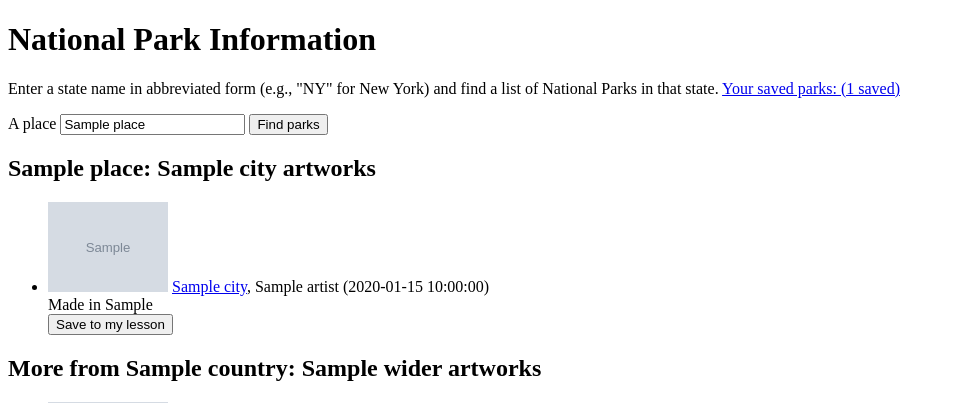
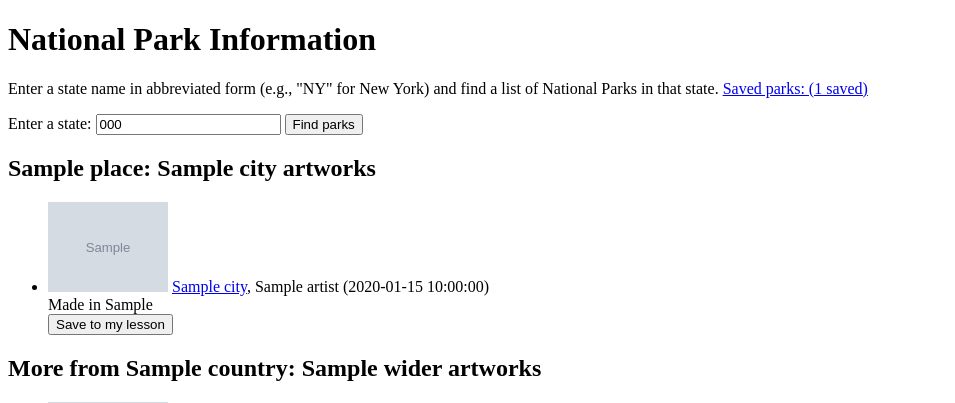
Before and after one commit to solmika/p1-project, a Flask app: template hw6/templates/home.html in a window 1280 px wide. Shown: the top 403 px of the page, without its empty margins (0-955 px from the left). Run offline with Flask 3, Linux system fonts and the light colour scheme; the template is opened without the code that fills it: most values are stand-ins (such as "Sample title", 1, 10 or a date in 2020); grey boxes marked "Sample" are stand-in pictures; parts of the project's set-up code (start-up, migrations or seed data) failed here and were passed over.

Commit message:
more edits

```diff
--- a/hw6/app.py
+++ b/hw6/app.py
@@ -10,15 +10,15 @@ app = Flask(__name__)
 def home():
    return render_template("home.html")
 
-@app.route("/search")
-def search():
-    typed = request.args.get("place", "").strip()
+@app.route("/results")
+def results():
+    typed = request.args.get("stateCode", "").strip()
     if not typed:
         return search_page(error="Type a place to search.")
     try:
         here = find_place(typed)                              # API 1: what is this place?
         if here is None:
-            return search_page(place=typed, error=f"We couldn't find \"{typed}\". Check the spelling, or try a nearby city.")
+            return search_page(stateCode=typed, error=f"We couldn't find \"{typed}\". Check the spelling, or try a nearby city.")
         names = list(dict.fromkeys([typed, here["name"]]))   # what they typed + Nominatim's name ("Special Capital Region of Jakarta")
         city = artworks_about(names)                          # API 2: art made there, named in the title, or about it
         wider = None
@@ -26,8 +26,8 @@ def search():
             shown = {art["link"] for art in city[1]}
             wider = artworks_about([here["country"]], skip=shown)   # API 2 again, with API 1's country as input
     except requests.RequestException:
-        return search_page(place=typed, error="Something's down. Please try again in a few minutes.")
-    return search_page(place=typed, country=here["country"], city=city, wider=wider)
+        return search_page(stateCode=typed, error="Something's down. Please try again in a few minutes.")
+    return search_page(stateCode=typed, country=here["country"], city=city, wider=wider)
 
 
 @app.route("/save", methods=["POST"])
--- a/hw6/templates/home.html
+++ b/hw6/templates/home.html
@@ -4,11 +4,11 @@
 <body>
   <h1>National Park Information</h1>
   <p>Enter a state name in abbreviated form (e.g., "NY" for New York) and find a list of National Parks in that state.
-     <a href="/lesson">Your saved parks: ({{ park_count }} saved)</a></p>
+     <a href="/saved">Saved parks: ({{ park_count }} saved)</a></p>
 
-  <form action="/search">
-    <label for="place">A place</label>
-    <input id="place" name="place" value="{{ place }}" placeholder="Jakarta">
+  <form action="/results">
+    <label for="stateCode">Enter a state:</label>
+    <input id="stateCode" name="stateCode" value="{{ stateCode }}" placeholder="WA">
     <button>Find parks</button>
   </form>
 
```
Also changed, not shown: hw6/templates/results.html (deleted, +0 -13 lines).
